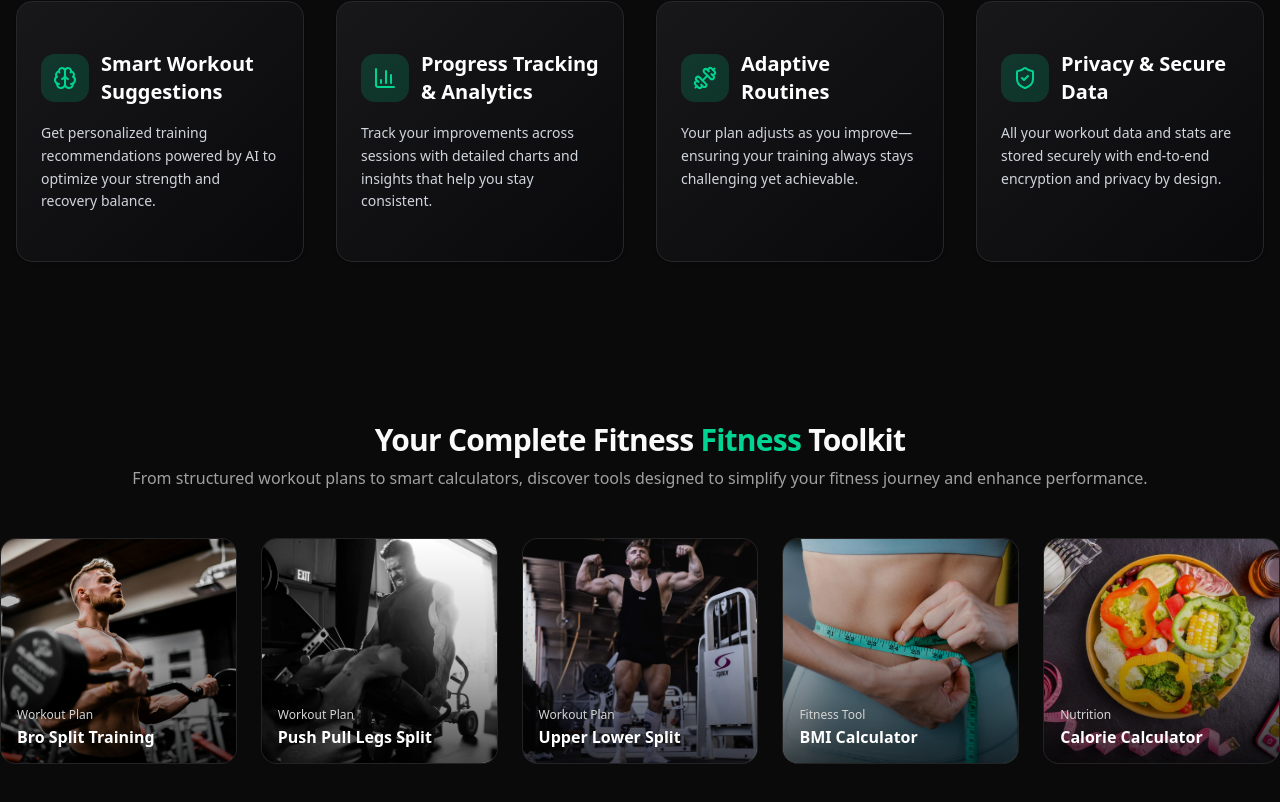
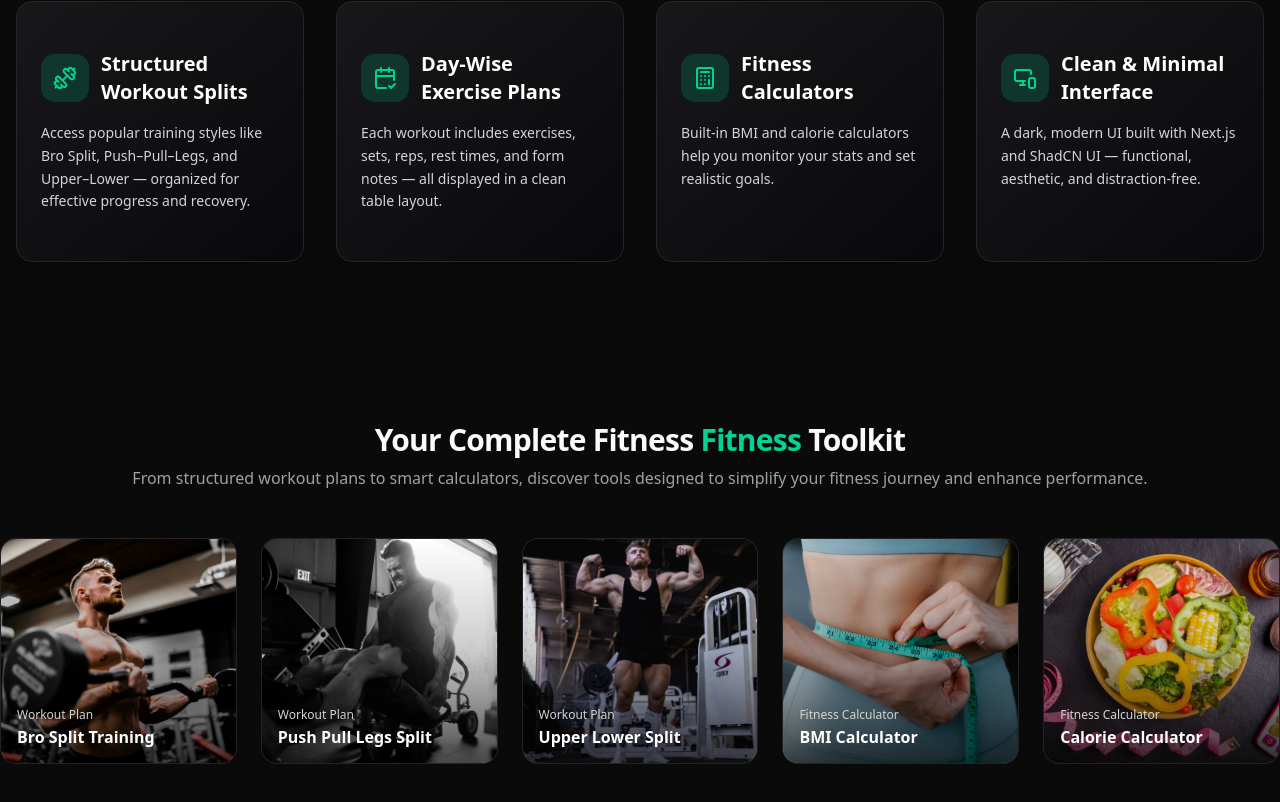
Before and after one commit to viveek-sh/gym-buddy, a Next.js app: page / in a window 1280 px wide. Shown: the part 1458-2260 px from the top of the page. Built offline with nearby package versions, Linux system fonts and the light colour scheme.

Commit message:
fix route links

```diff
--- a/components/Explore.tsx
+++ b/components/Explore.tsx
@@ -6,26 +6,31 @@ export function ExploreSection() {
       title: "Bro Split Training",
       category: "Workout Plan",
       image: "./images/bro-split.jpg",
+      href: "/plans/bro-split",
     },
     {
       title: "Push Pull Legs Split",
       category: "Workout Plan",
       image: "./images/ppl.webp",
+      href: "/plans/ppl",
     },
     {
       title: "Upper Lower Split",
       category: "Workout Plan",
       image: "./images/upperlower.webp",
+      href: "/plans/upperlower",
     },
     {
       title: "BMI Calculator",
-      category: "Fitness Tool",
+      category: "Fitness Calculator",
       image: "./images/bmi.jpg",
+      href: "/calculators",
     },
     {
       title: "Calorie Calculator",
-      category: "Nutrition",
+      category: "Fitness Calculator",
       image: "./images/calories.webp",
+      href: "/calculators#calorie",
     },
   ];
 
--- a/components/Features.tsx
+++ b/components/Features.tsx
@@ -1,41 +1,46 @@
 "use client";
 
 import { Card, CardContent } from "@/components/ui/card";
-import { Brain, BarChart3, Dumbbell, ShieldCheck } from "lucide-react";
+import {
+  Dumbbell,
+  CalendarCheck2,
+  Calculator,
+  MonitorSmartphone,
+} from "lucide-react";
 
 export function FeatureSection() {
   const features = [
     {
-      title: "Smart Workout Suggestions",
+      title: "Structured Workout Splits",
       description:
-        "Get personalized training recommendations powered by AI to optimize your strength and recovery balance.",
-      icon: "ai",
+        "Access popular training styles like Bro Split, Push–Pull–Legs, and Upper–Lower — organized for effective progress and recovery.",
+      icon: "Dumbbell",
     },
     {
-      title: "Progress Tracking & Analytics",
+      title: "Day-Wise Exercise Plans",
       description:
-        "Track your improvements across sessions with detailed charts and insights that help you stay consistent.",
-      icon: "analytics",
+        "Each workout includes exercises, sets, reps, rest times, and form notes — all displayed in a clean table layout.",
+      icon: "Calendar",
     },
     {
-      title: "Adaptive Routines",
+      title: "Fitness Calculators",
       description:
-        "Your plan adjusts as you improve—ensuring your training always stays challenging yet achievable.",
-      icon: "workout",
+        "Built-in BMI and calorie calculators help you monitor your stats and set realistic goals.",
+      icon: "Calculator",
     },
     {
-      title: "Privacy & Secure Data",
+      title: "Clean & Minimal Interface",
       description:
-        "All your workout data and stats are stored securely with end-to-end encryption and privacy by design.",
-      icon: "security",
+        "A dark, modern UI built with Next.js and ShadCN UI — functional, aesthetic, and distraction-free.",
+      icon: "ui",
     },
   ] as const;
 
   const iconMap = {
-    ai: Brain,
-    analytics: BarChart3,
-    workout: Dumbbell,
-    security: ShieldCheck,
+    Dumbbell: Dumbbell,
+    Calendar: CalendarCheck2,
+    Calculator: Calculator,
+    ui: MonitorSmartphone,
   };
 
   return (
--- a/components/Footer.tsx
+++ b/components/Footer.tsx
@@ -34,7 +34,7 @@ const Footer = () => {
               <ul className="mt-4 text-sm text-muted-foreground">
                 <li className="mt-2">
                   <Link
-                    href=""
+                    href="/plans/bro-split"
                     className="hover:text-foreground transition-all duration-300"
                   >
                     Bro Split
@@ -42,7 +42,7 @@ const Footer = () => {
                 </li>
                 <li className="mt-2">
                   <Link
-                    href=""
+                    href="/plans/ppl"
                     className="hover:text-foreground transition-all duration-300"
                   >
                     PPl
@@ -50,7 +50,7 @@ const Footer = () => {
                 </li>
                 <li className="mt-2">
                   <Link
-                    href=""
+                    href="/plans/upperlower"
                     className="hover:text-foreground transition-all duration-300"
                   >
                     Upper Lower
@@ -63,7 +63,7 @@ const Footer = () => {
               <ul className="mt-4 text-sm text-muted-foreground">
                 <li className="">
                   <Link
-                    href=""
+                    href="/calculators"
                     className="hover:text-foreground transition-all duration-300"
                   >
                     BMI
@@ -71,20 +71,20 @@ const Footer = () => {
                 </li>
                 <li className="mt-2">
                   <Link
-                    href=""
+                    href="/calculators#calorie"
                     className="hover:text-foreground transition-all duration-300"
                   >
-                    TDEE
+                    Calories
                   </Link>
                 </li>
-                <li className="mt-2">
+                {/* <li className="mt-2">
                   <Link
                     href=""
                     className="hover:text-foreground transition-all duration-300"
                   >
                     Daily Intake Goal
                   </Link>
-                </li>
+                </li> */}
               </ul>
             </div>
           </div>
@@ -102,7 +102,7 @@ const Footer = () => {
                 </li>
                 <li className="mt-2">
                   <Link
-                    href="/resources/help"
+                    href="/about"
                     className="hover:text-foreground transition-all duration-300"
                   >
                     About Us
@@ -110,7 +110,7 @@ const Footer = () => {
                 </li>
                 <li className="mt-2">
                   <Link
-                    href="/privacy"
+                    href="/about#contact"
                     className="hover:text-foreground transition-all duration-300"
                   >
                     Contact Us
--- a/components/Hero.tsx
+++ b/components/Hero.tsx
@@ -29,12 +29,12 @@ const Hero = ({
   heading = "Built for Lifters. Powered by Science.",
   description = "From advanced workout plans to real-time nutrition tracking — GymBuddy gives you the control to train the way you were meant to.",
   cta1 = {
-    text: "Get Started",
-    url: "#",
+    text: "Explore Splits",
+    url: "/calculators",
   },
   cta2 = {
-    text: "CTA 2",
-    url: "#",
+    text: "Calculators",
+    url: "/calculators",
   },
 }: HeroProps) => {
   return (
--- a/components/Navbar.tsx
+++ b/components/Navbar.tsx
@@ -29,7 +29,6 @@ export interface NavbarProps extends React.HTMLAttributes<HTMLElement> {
   ctaText?: string;
   ctaHref?: string;
   onSignInClick?: () => void;
-  onCtaClick?: () => void;
 }
 // Default navigation links
 const defaultNavigationLinks: NavbarNavLink[] = [
@@ -46,8 +45,7 @@ export const Navbar = React.forwardRef<HTMLElement, NavbarProps>(
       logoHref = "#",
       navigationLinks = defaultNavigationLinks,
       ctaText = "Get Started",
-      ctaHref = "#get-started",
-      onCtaClick,
+      ctaHref = "/plans",
       ...props
     },
     ref
@@ -172,16 +170,14 @@ export const Navbar = React.forwardRef<HTMLElement, NavbarProps>(
           {/* Right side */}
           <div className="flex items-center gap-3">
             {/* Add Right Side Comp Here (Sign In in Future) */}
+            <Link href={ctaHref}>
               <Button
                 size="sm"
                 className="text-sm font-medium px-3 h-9 rounded-md shadow-sm"
-              onClick={(e) => {
-                e.preventDefault();
-                if (onCtaClick) onCtaClick();
-              }}
               >
                 {ctaText}
               </Button>
+            </Link>
           </div>
         </div>
       </header>
```
Lines whose indentation alone changed are shown as unchanged.
